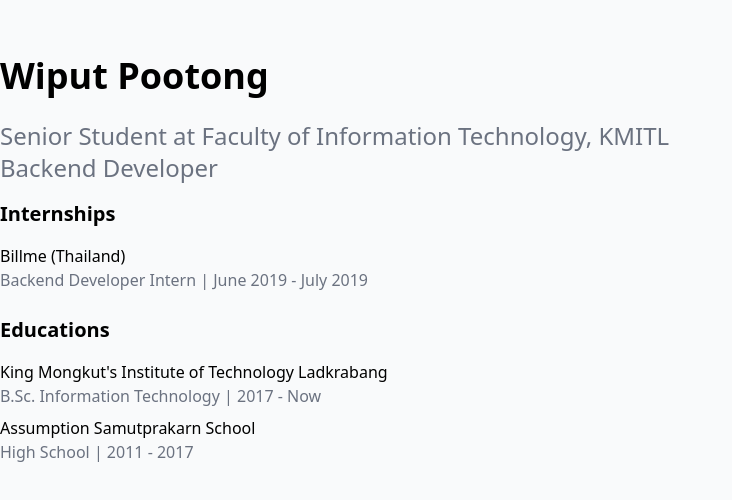
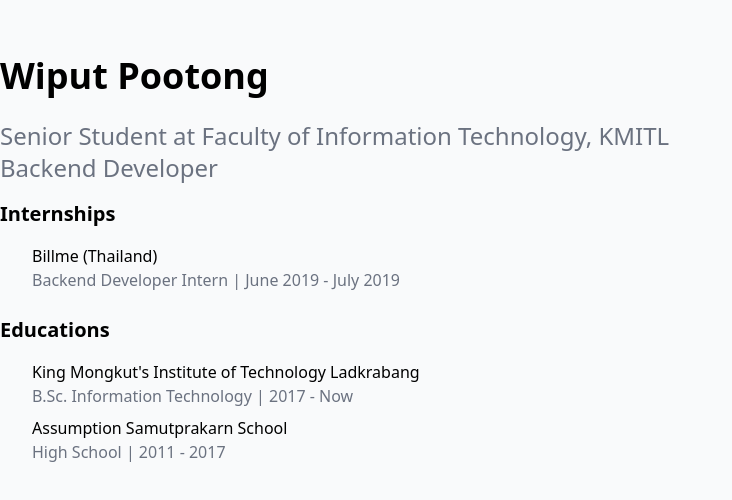
Before and after one commit to wiput1999/wiput-cv, a Next.js app: page / in a window 1280 px wide. Shown: the top 500 px of the page, without its empty margins (0-732 px from the left). Built offline with nearby package versions, Linux system fonts and the light colour scheme.

Commit message:
style: update indent

```diff
--- a/components/section/Education.tsx
+++ b/components/section/Education.tsx
@@ -10,7 +10,7 @@ export const Education = ({
   to,
 }: IEducation): React.ReactElement => {
   return (
-    <div className='pb-2'>
+    <div className='pb-2 pl-8'>
       <Paragraph>{institite}</Paragraph>
       <Paragraph color='gray'>
         {degree} | {from} - {to}
--- a/components/section/Internship.tsx
+++ b/components/section/Internship.tsx
@@ -10,7 +10,7 @@ export const Internship = ({
   to,
 }: IInternship): React.ReactElement => {
   return (
-    <div className='pb-2'>
+    <div className='pb-2 pl-8'>
       <Paragraph>{company}</Paragraph>
       <Paragraph color='gray'>
         {role} | {from} - {to}
```
